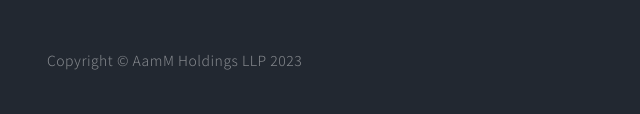
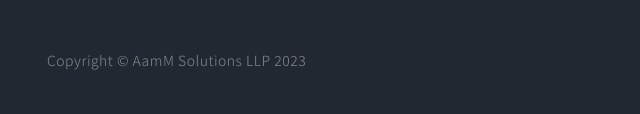
Before and after one commit to thisismrids/FareWealth, a plain HTML site: page mutualfunds.html in a window 1280 px wide. Shown: the part 3109-3223 px from the top of the page, 35-675 px from the left. Drawn offline with Linux system fonts and the light colour scheme.

Commit message:
Update mutualfunds.html

```diff
--- a/mutualfunds.html
+++ b/mutualfunds.html
@@ -484,7 +484,7 @@
                     </div>
 
                     <div class="col-6">
-                        <p class="copyright-text mb-0">Copyright © AamM Holdings LLP <script>document.write(new Date().getFullYear());</script>
+                        <p class="copyright-text mb-0">Copyright © AamM Solutions LLP <script>document.write(new Date().getFullYear());</script>
 
                       <!--  <br><br>Design: <a href="https://templatemo.com/page/1" target="_parent">TemplateMo</a></p>-->
 
```
